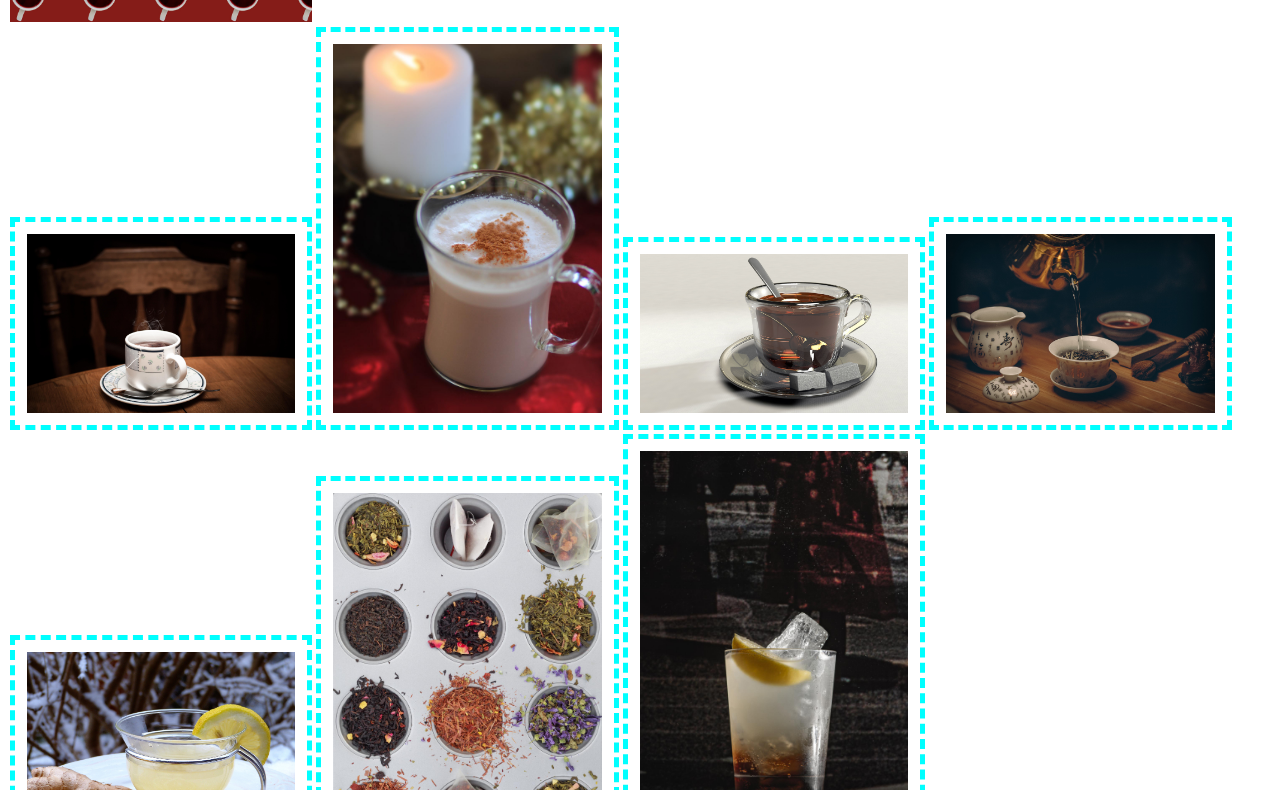
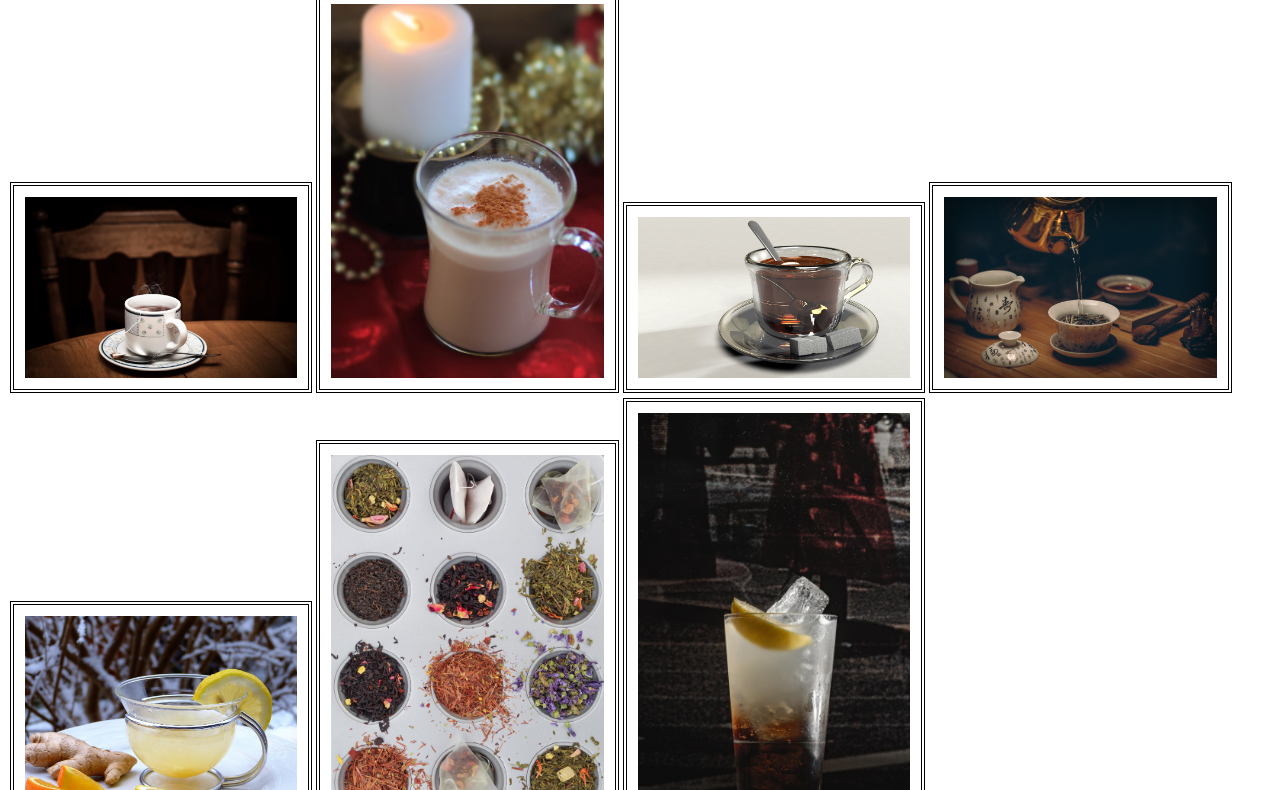
Before and after one commit to syamiller/339week2, a plain HTML site: page colleen.html in a window 1280 px wide. Shown: the part 289-1079 px from the top of the page. Drawn offline with Linux system fonts and the light colour scheme.

Commit message:
Update colleen.html

```diff
--- a/colleen.html
+++ b/colleen.html
@@ -8,6 +8,7 @@
     <link rel="stylesheet" href="css/student1.css">
     <link rel="stylesheet" href="css/student2.css">
     <link rel="stylesheet" href="css/student3.css">
+    <link rel="stylesheet" href="css/student4.css">
     <title>Teas</title>
 </head>
 <body>
```
